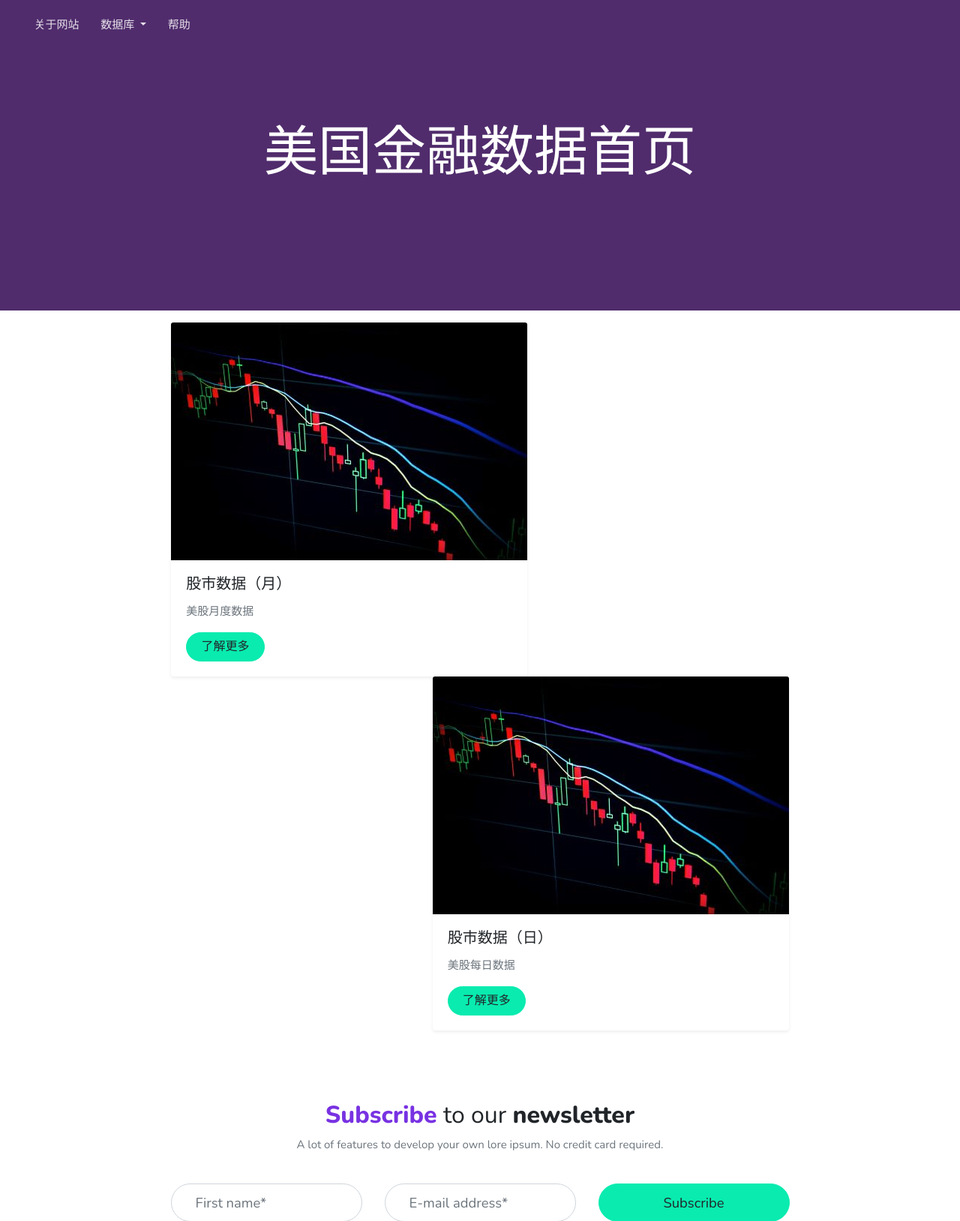
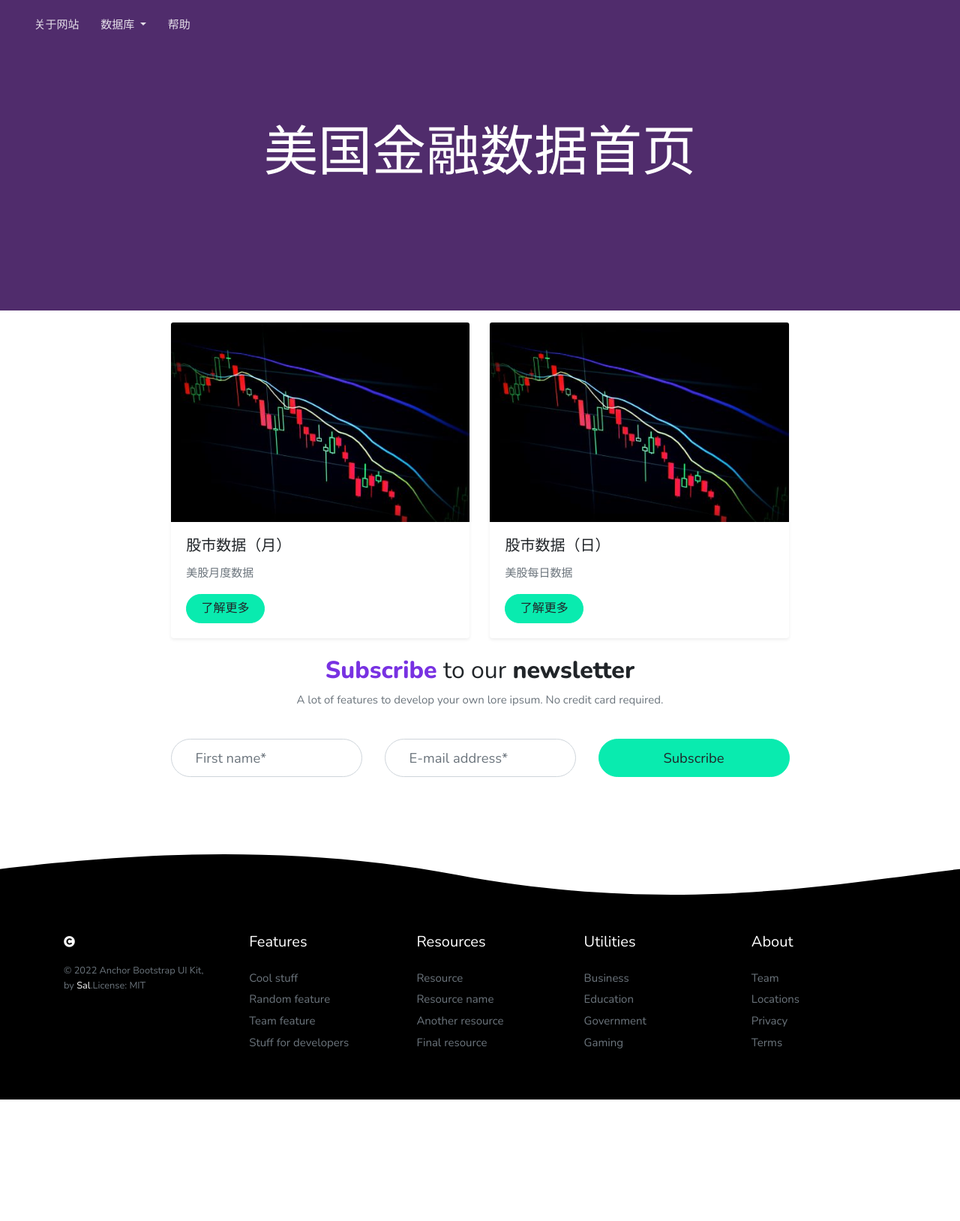
Before and after one commit to Weizhe1215/website, a Django app: page /USstock/ in a window 1280 px wide. Shown: the top 1628 px of the page at 75% size. After the commit the page ends 1466 px from the top, so only its background shows below. Run offline with Django 4.2, Linux system fonts and the light colour scheme; some libraries are stand-ins or nearby versions.

Commit message:
修改了卡片无法居中的问题

```diff
--- a/frontdesk/templates/3.USstock.html
+++ b/frontdesk/templates/3.USstock.html
@@ -22,7 +22,12 @@
 
     <!-- Animation CSS -->
     <link href="{% static 'assets/css/vendor/aos.css' %}" rel="stylesheet"/>
-
+    <style>
+        .container2 {
+            display: flex;
+            justify-content: center;
+        }
+    </style>
 </head>
 
 <body>
@@ -79,7 +84,8 @@ HEADER
 <!-- Main -->
 <div class="container mw-100" data-aos="fade-up">
     <div class="row justify-content-center">
-        <div class="col-lg-8">
+        <div class="col-lg-8 align-content-center">
+            <div class="container2">
                 <!-- Simple Card -->
                 <div class="card shadow-sm border-0 float-left">
                     <img class="card-img-top" src="{% static 'pic/stock.jpg' %}" alt="Card image cap">
@@ -93,7 +99,7 @@ HEADER
                 </div>
 
                 <!-- Simple Card -->
-            <div class="card shadow-sm border-0 float-right" style="margin-left: 27px;margin-bottom: 70px">
+                <div class="card shadow-sm border-0 float-right" style="margin-left: 27px">
                     <img class="card-img-top" src="{% static 'pic/stock.jpg' %}" alt="Card image cap">
                     <div class="card-body">
                         <h5 class="card-title">股市数据（日）</h5>
@@ -103,6 +109,8 @@ HEADER
                         <a href="#" class="btn btn-info btn-round">了解更多</a>
                     </div>
                 </div>
+            </div>
+
 
             <article>
 
```
Lines whose indentation alone changed are shown as unchanged.
